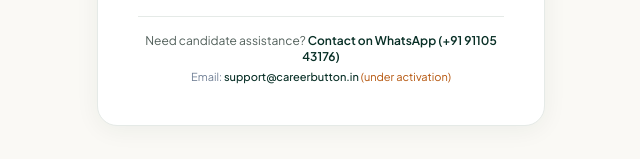
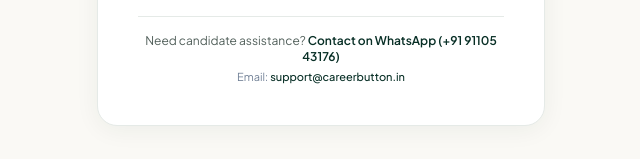
Before and after one commit to balakrishnamanthena18-debug/Citrux_Apply, a Next.js app: page /login in a window 1280 px wide. Shown: the part 559-718 px from the top of the page, without its empty margins (319-959 px from the left). Built offline with nearby package versions, Linux system fonts and the light colour scheme.

Commit message:
fix(branding): remove (under activation) label from support email across auth pages

```diff
--- a/src/app/(auth)/forgot-password/page.tsx
+++ b/src/app/(auth)/forgot-password/page.tsx
@@ -149,8 +149,7 @@
                 className="font-semibold text-[#082F26] hover:underline"
               >
                 support@careerbutton.in
-              </a>{" "}
-              <span className="text-amber-700">(under activation)</span>
+              </a>
             </div>
           </div>
         </form>
--- a/src/app/(auth)/login/page.tsx
+++ b/src/app/(auth)/login/page.tsx
@@ -295,8 +295,7 @@
               className="font-medium text-[#082F26] hover:underline"
             >
               support@careerbutton.in
-            </a>{" "}
-            <span className="text-amber-700">(under activation)</span>
+            </a>
           </div>
         </div>
       </div>
--- a/src/app/(auth)/register/page.tsx
+++ b/src/app/(auth)/register/page.tsx
@@ -280,8 +280,7 @@
               Email:{" "}
               <a href="mailto:support@careerbutton.in" className="font-semibold text-[#082F26] hover:underline">
                 support@careerbutton.in
-              </a>{" "}
-              <span className="text-amber-700">(under activation)</span>
+              </a>
             </div>
           </div>
         </div>
@@ -454,8 +453,7 @@
               className="font-semibold text-[#082F26] hover:underline"
             >
               support@careerbutton.in
-            </a>{" "}
-            <span className="text-amber-700">(under activation)</span>
+            </a>
           </div>
         </div>
       </div>
--- a/src/app/(auth)/reset-password/page.tsx
+++ b/src/app/(auth)/reset-password/page.tsx
@@ -263,8 +263,7 @@
                 className="font-semibold text-[#082F26] hover:underline"
               >
                 support@careerbutton.in
-              </a>{" "}
-              <span className="text-amber-700">(under activation)</span>
+              </a>
             </div>
           </div>
         </form>
--- a/src/app/(auth)/verify-reset-otp/page.tsx
+++ b/src/app/(auth)/verify-reset-otp/page.tsx
@@ -208,8 +208,7 @@
                 className="font-semibold text-[#082F26] hover:underline"
               >
                 support@careerbutton.in
-              </a>{" "}
-              <span className="text-amber-700">(under activation)</span>
+              </a>
             </div>
           </div>
         </div>
--- a/src/components/navigation/AccountModals.tsx
+++ b/src/components/navigation/AccountModals.tsx
@@ -205,7 +205,6 @@
                       >
                         support@careerbutton.in
                       </a>
-                      <span className="text-[10px] text-amber-700 font-sans">(under activation)</span>
                     </div>
                   </div>
                   <div className="flex items-center justify-between text-[11px] text-[#64748B]">
@@ -214,7 +213,6 @@
                       <span className="font-mono text-xs font-medium text-[#64748B]" data-testid="modal-dispatcher-email">
                         notifications@careerbutton.in
                       </span>
-                      <span className="text-[10px] text-amber-700 font-sans">(under activation)</span>
                     </div>
                   </div>
                 </>
```
